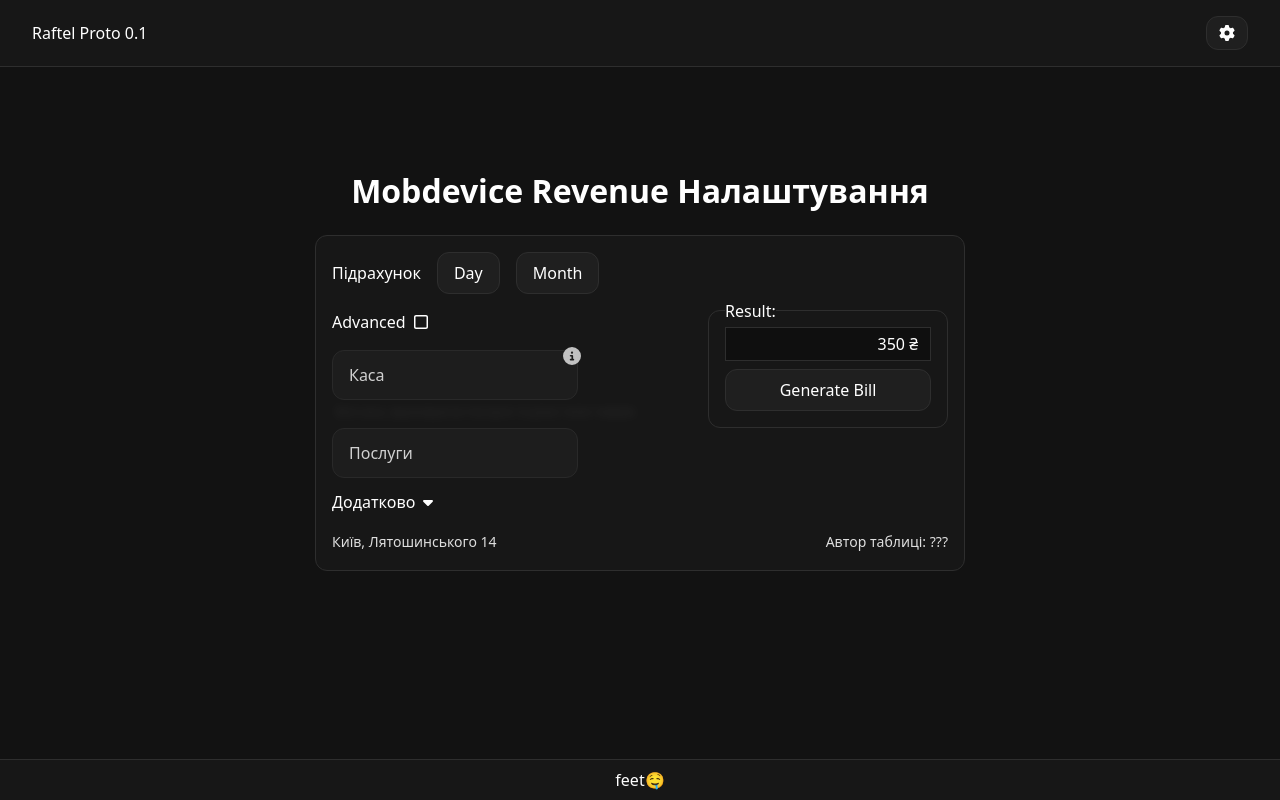
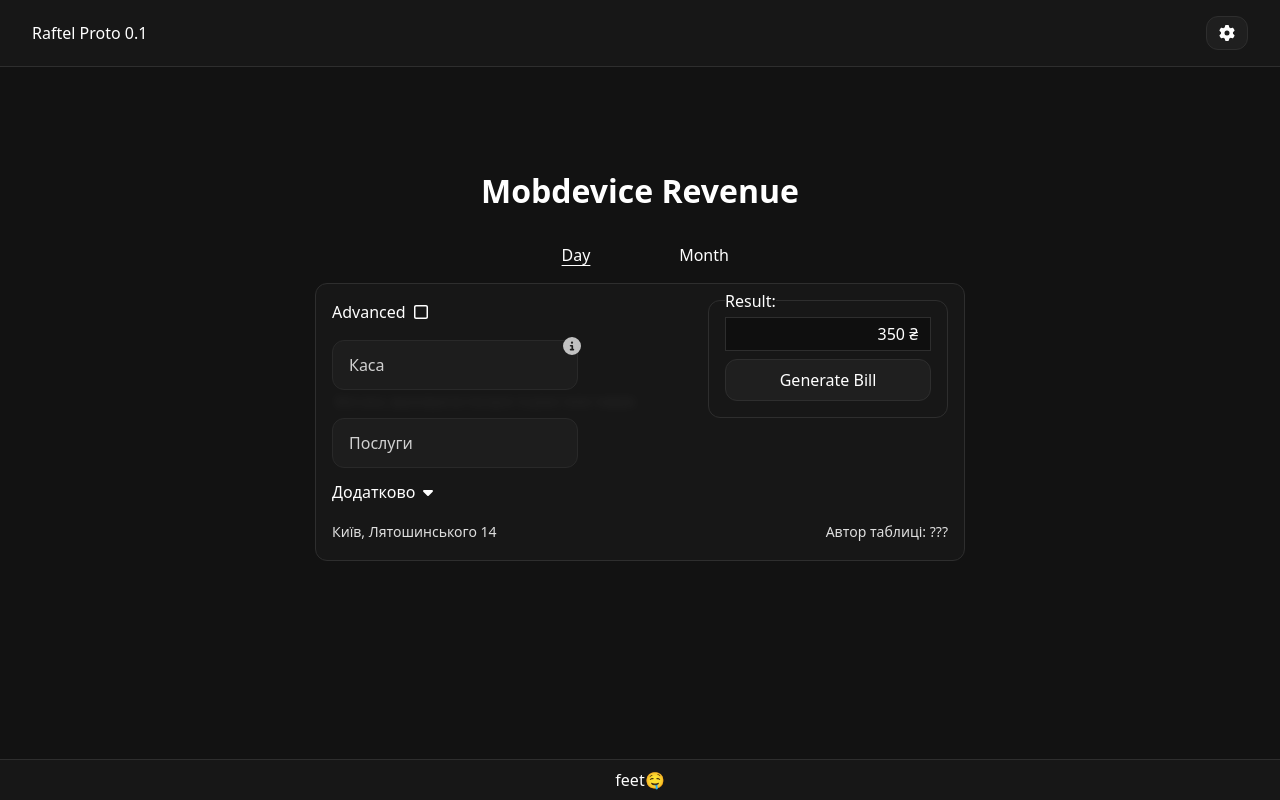
Before and after one commit to Bobr2004/RaftelFinanceProto1, a React (Vite) app: page / in a window 1280 px wide. Built offline with nearby package versions, Linux system fonts and the light colour scheme.

Commit message:
add tabs

```diff
--- /dev/null
+++ b/src/components/ui/Tab.tsx
@@ -0,0 +1,37 @@
+import { Dispatch, SetStateAction } from "react";
+
+type TabProps<T> = {
+   children: React.ReactNode;
+   className?: string;
+   style?: React.CSSProperties;
+
+   activeTab: T;
+   setActiveTab: Dispatch<SetStateAction<T>>;
+   tabTitle: T;
+};
+
+function Tab<T>({
+   children,
+   className,
+   style,
+   activeTab,
+   setActiveTab,
+   tabTitle
+}: TabProps<T>) {
+   className ??= "";
+   const onClick = () => {
+      setActiveTab(tabTitle);
+   };
+   return (
+      <button
+         {...{ style, onClick }}
+         className={` C-hoverSpecialBox rounded-xl py-2 px-4 text-center  min-w-28 text-center${className} ${
+            activeTab === tabTitle ? "underline underline-offset-4" : ""
+         }`}
+      >
+         {children}
+      </button>
+   );
+}
+
+export { Tab };
--- a/src/pages/HomePage.tsx
+++ b/src/pages/HomePage.tsx
@@ -12,12 +12,15 @@
 import { useSelector } from "react-redux";
 import { RootState } from "../store/store";
 import { useTranslation } from "react-i18next";
+import { Tab } from "../components/ui/Tab";
 
 ////// Experimental
 // import strawHat from "../assets/Straw Hat Icon 147411.svg";
 // import { StrawHatIcon } from "../customIcons/StrawHatIcon.tsx";
 
 function HomePage() {
+   const [mode, setMode] = useState<"day" | "month">("day");
+
    const [total, setTotal] = useState<number | "">("");
    const [services, setServices] = useState<number | "">("");
 
@@ -33,7 +36,7 @@
 
    // Test TO DELETE
 
-   const {t} = useTranslation();
+   const { t } = useTranslation();
 
    const [isChecked, setIsChecked] = useState(false);
    const currency = useSelector((store: RootState) => store.settings.currency);
@@ -41,14 +44,17 @@
    return (
       <>
          <h1 className="font-bold text-center mb-8 mt-8 md:mt-24">
-            Mobdevice Revenue {t("settings.settingsTitle")}
+            Mobdevice Revenue
          </h1>
+         <Row className="justify-center md:max-w-[650px] mx-auto mb-2">
+            <Tab activeTab={mode} setActiveTab={setMode} tabTitle="day">
+               Day
+            </Tab>
+            <Tab activeTab={mode} setActiveTab={setMode} tabTitle="month">
+               Month
+            </Tab>
+         </Row>
          <ContentBox className="flex flex-col gap-4 md:max-w-[650px] mx-auto">
-            <Row className="items-center">
-               <span>Підрахунок </span>
-               <Button>Day</Button>
-               <Button>Month</Button>
-            </Row>
             <Row32>
                <Col>
                   <LabelRow className="gap-2 self-start">
```
